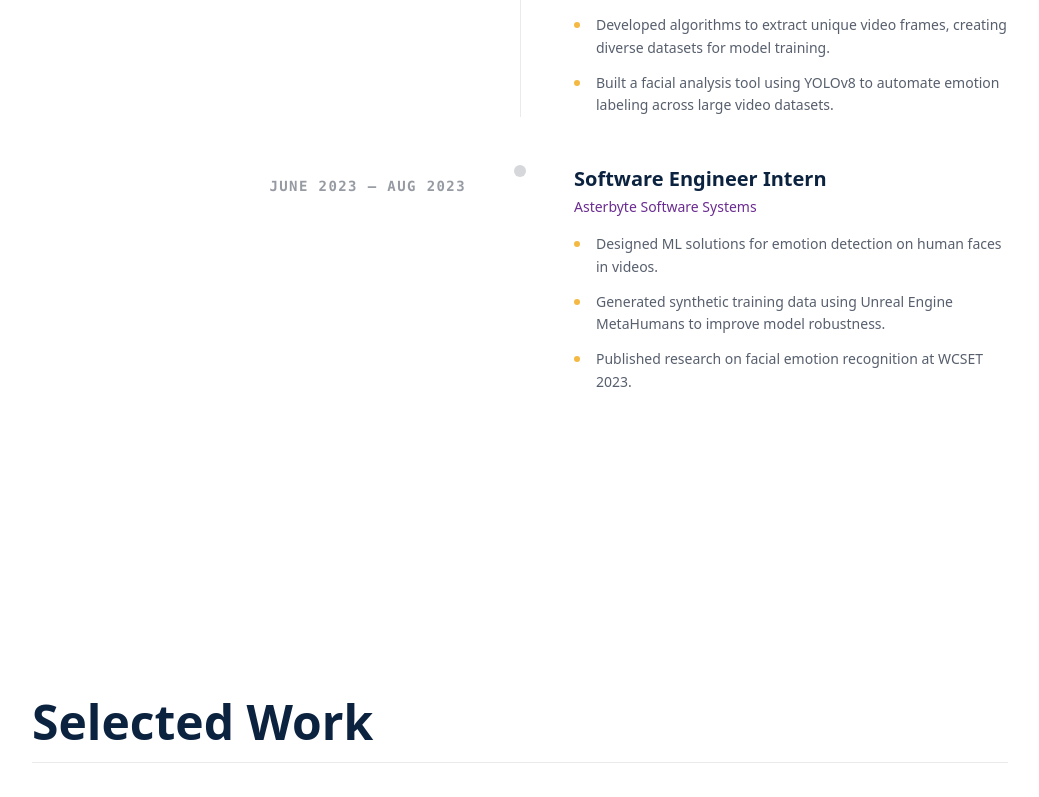
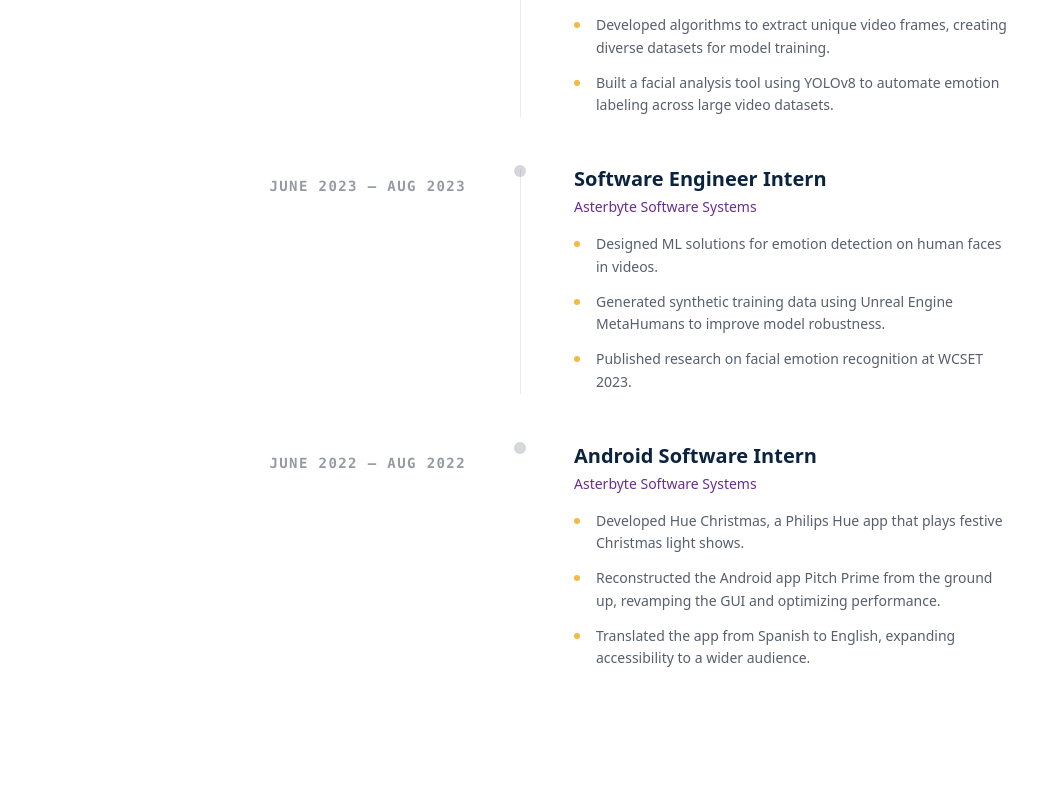
Before and after one commit to rohan1234usa/rohan-portfolio, a Next.js app: page / in a window 1280 px wide. Shown: the part 2000-2797 px from the top of the page, without its empty margins (120-1159 px from the left). Built offline with nearby package versions, Linux system fonts and the light colour scheme; a web font is replaced by a local one.

Commit message:
Fixed for aesthetics

```diff
--- a/components/Experience.tsx
+++ b/components/Experience.tsx
@@ -96,6 +96,18 @@
                 "Generated synthetic training data using Unreal Engine MetaHumans to improve model robustness.",
                 "Published research on facial emotion recognition at WCSET 2023."
             ]
+        },
+        {
+            company: "Asterbyte Software Systems",
+            role: "Android Software Intern",
+            date: "June 2022 – Aug 2022",
+            location: "Remote",
+            url: "#",
+            points: [
+                "Developed Hue Christmas, a Philips Hue app that plays festive Christmas light shows.",
+                "Reconstructed the Android app Pitch Prime from the ground up, revamping the GUI and optimizing performance.",
+                "Translated the app from Spanish to English, expanding accessibility to a wider audience."
+            ]
         }
     ];
 
--- a/components/Hero.tsx
+++ b/components/Hero.tsx
@@ -26,7 +26,6 @@
                     <span className="text-transparent bg-clip-text bg-gradient-to-r from-brand-purple to-brand-navy">
                         Intelligent Systems
                     </span>
-                    <span className="text-brand-gold">.</span>
                 </h1>
 
                 <p className="text-xl text-brand-charcoal/80 mb-10 max-w-lg leading-relaxed font-light">
--- a/components/Navbar.tsx
+++ b/components/Navbar.tsx
@@ -21,8 +21,8 @@
     return (
         <nav
             className={`fixed top-0 w-full z-50 transition-all duration-300 ${scrolled
-                    ? "bg-white/90 backdrop-blur-md shadow-sm py-3"
-                    : "bg-transparent py-5"
+                ? "bg-white/90 backdrop-blur-md shadow-sm py-3"
+                : "bg-transparent py-5"
                 }`}
         >
             <div className="container mx-auto px-6 flex justify-between items-center">
@@ -31,9 +31,9 @@
                         className={`text-xl font-bold tracking-tight transition-colors ${scrolled ? "text-brand-navy" : "text-brand-navy"
                             }`}
                     >
-                        Rohan
+                        Rohan{" "}
                         <span className="text-brand-gold group-hover:text-brand-yellow transition-colors">
-                            .Singh
+                            Singh
                         </span>
                     </h1>
                 </Link>
```
